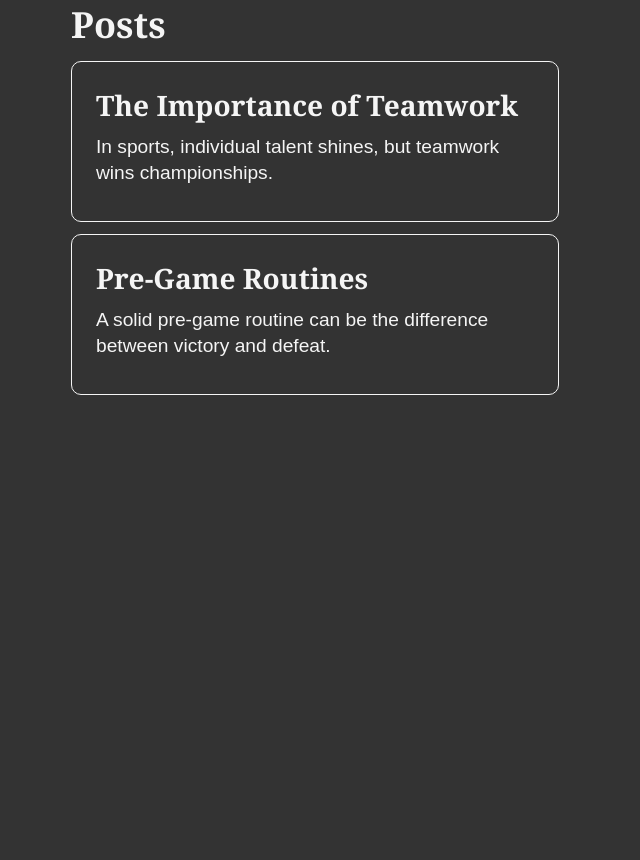
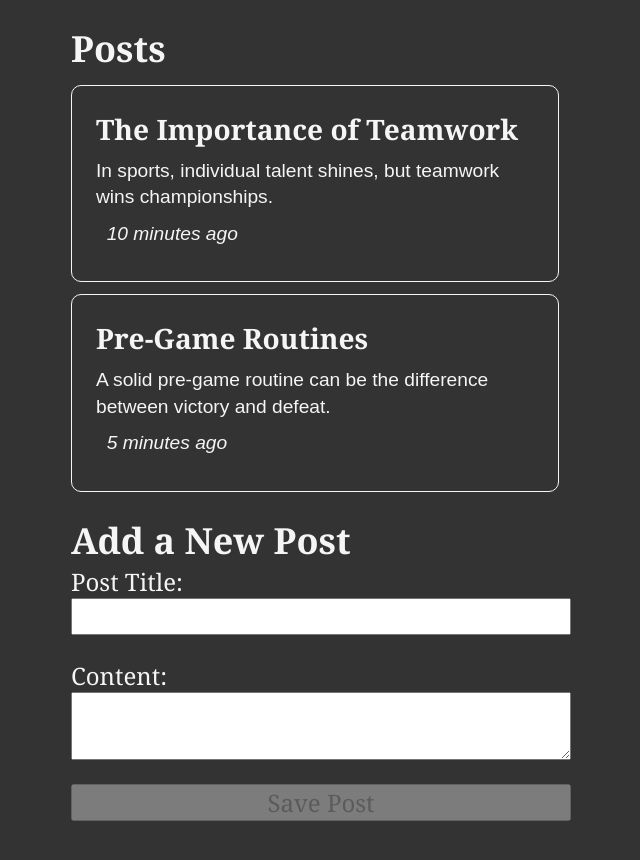
Before and after one commit to adriancretu03/blog-app, a React (Vite) app: page / in a window 1280 px wide. Shown: the top 860 px of the page, without its empty margins (319-959 px from the left). Before the commit the page ends 800 px from the top, so only its background shows below. Built offline with nearby package versions, Linux system fonts and the light colour scheme.

Commit message:
feat: add form for new post and new date field

```diff
--- a/src/App.jsx
+++ b/src/App.jsx
@@ -1,9 +1,11 @@
+import AddPostForm from "./features/posts/AddPostForm";
 import PostsList from "./features/posts/PostsList";
 
 function App() {
   return (
     <main>
       <PostsList></PostsList>
+      <AddPostForm></AddPostForm>
     </main>
   );
 }
--- /dev/null
+++ b/src/features/posts/AddPostForm.jsx
@@ -0,0 +1,51 @@
+import { useState } from "react";
+import { useDispatch } from "react-redux";
+import { postAdded } from "./postsSlice";
+
+const AddPostForm = () => {
+  const dispatch = useDispatch();
+
+  const onTitleChanged = (e) => setTitle(e.target.value);
+  const onContentChanged = (e) => setContent(e.target.value);
+
+  const [title, setTitle] = useState("");
+  const [content, setContent] = useState("");
+
+  const onSavePostClicked = () => {
+    if (title && content) {
+      dispatch(postAdded(title, content));
+      setTitle("");
+      setContent("");
+    }
+  };
+
+  const canSave = Boolean(title) && Boolean(content);
+
+  return (
+    <section>
+      <h2>Add a New Post</h2>
+      <form>
+        <label htmlFor="postTitle">Post Title:</label>
+        <input
+          type="text"
+          id="postTitle"
+          name="postTitle"
+          value={title}
+          onChange={onTitleChanged}
+        />
+        <label htmlFor="postContent">Content:</label>
+        <textarea
+          id="postContent"
+          name="postContent"
+          value={content}
+          onChange={onContentChanged}
+        />
+        <button type="button" onClick={onSavePostClicked} disabled={!canSave}>
+          Save Post
+        </button>
+      </form>
+    </section>
+  );
+};
+
+export default AddPostForm;
--- a/src/features/posts/PostsList.jsx
+++ b/src/features/posts/PostsList.jsx
@@ -1,5 +1,6 @@
 import { useSelector } from "react-redux";
 import { selectAllPosts } from "./postsSlice";
+import TimeAgo from "./TimeAgo";
 
 const PostsList = () => {
   const posts = useSelector(selectAllPosts);
@@ -8,6 +9,9 @@ const PostsList = () => {
     <article key={post.id}>
       <h3>{post.title}</h3>
       <p>{post.content.substring(0, 100)}</p>
+      <p className="postCredit">
+        <TimeAgo timestamp={post.date} />
+      </p>
     </article>
   ));
 
--- /dev/null
+++ b/src/features/posts/TimeAgo.jsx
@@ -0,0 +1,17 @@
+import { parseISO, formatDistanceToNow } from "date-fns";
+
+const TimeAgo = ({ timestamp }) => {
+  let timeAgo = "";
+  if (timestamp) {
+    const date = parseISO(timestamp);
+    const timePeriod = formatDistanceToNow(date);
+    timeAgo = `${timePeriod} ago`;
+  }
+
+  return (
+    <span title={timestamp}>
+      &nbsp; <i>{timeAgo}</i>
+    </span>
+  );
+};
+export default TimeAgo;
--- a/src/features/posts/postsSlice.js
+++ b/src/features/posts/postsSlice.js
@@ -1,4 +1,5 @@
 import { createSlice, nanoid } from "@reduxjs/toolkit";
+import { sub } from "date-fns";
 
 const initialState = [
   {
@@ -6,12 +7,14 @@ const initialState = [
     title: "The Importance of Teamwork",
     content:
       "In sports, individual talent shines, but teamwork wins championships.",
+    date: sub(new Date(), { minutes: 10 }).toISOString(),
   },
   {
     id: "2",
     title: "Pre-Game Routines",
     content:
       "A solid pre-game routine can be the difference between victory and defeat.",
+    date: sub(new Date(), { minutes: 5 }).toISOString(),
   },
 ];
 
@@ -21,7 +24,7 @@ const postsSlice = createSlice({
   reducers: {
     postAdded: {
       reducer(state, action) {
-        state.posts.push(action.payload);
+        state.push(action.payload);
       },
       prepare(title, content) {
         return {
@@ -29,6 +32,7 @@ const postsSlice = createSlice({
             id: nanoid(),
             title,
             content,
+            date: new Date().toISOString(),
           },
         };
       },
--- a/src/index.css
+++ b/src/index.css
@@ -16,9 +16,20 @@ body {
   padding: 0 10% 10%;
 }
 
+input,
+textarea,
+button {
+  font: inherit;
+  margin-bottom: 1em;
+}
+
 main {
   max-width: 500px;
   margin: auto;
+}
+
+section {
+  margin-top: 1em;
 }
 
 article {
@@ -28,9 +39,18 @@ article {
   padding: 1em;
 }
 
+h1 {
+  font-size: 3.5rem;
+}
+
 p {
   font-family: Arial, Helvetica, sans-serif;
   line-height: 1.4;
   font-size: 1.2rem;
   margin: 0.5em 0;
 }
+
+form {
+  display: flex;
+  flex-direction: column;
+}
```
